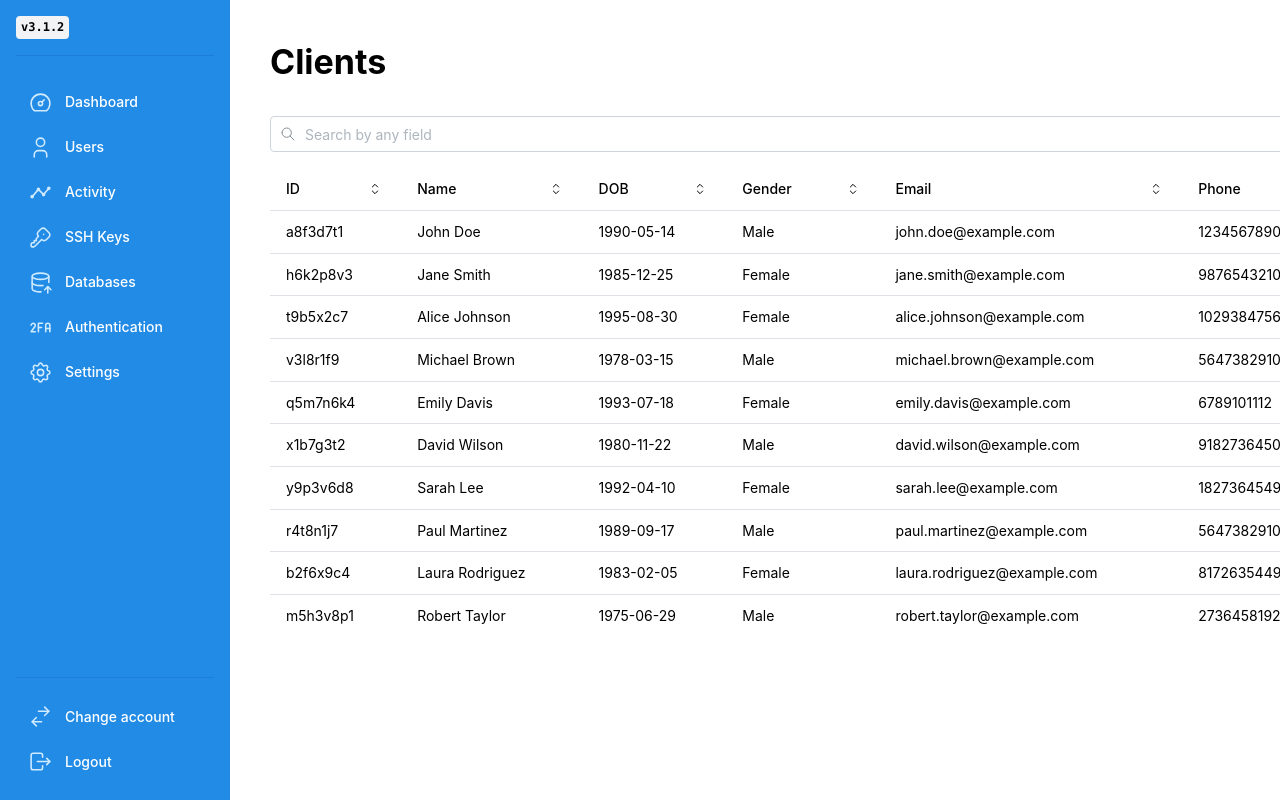
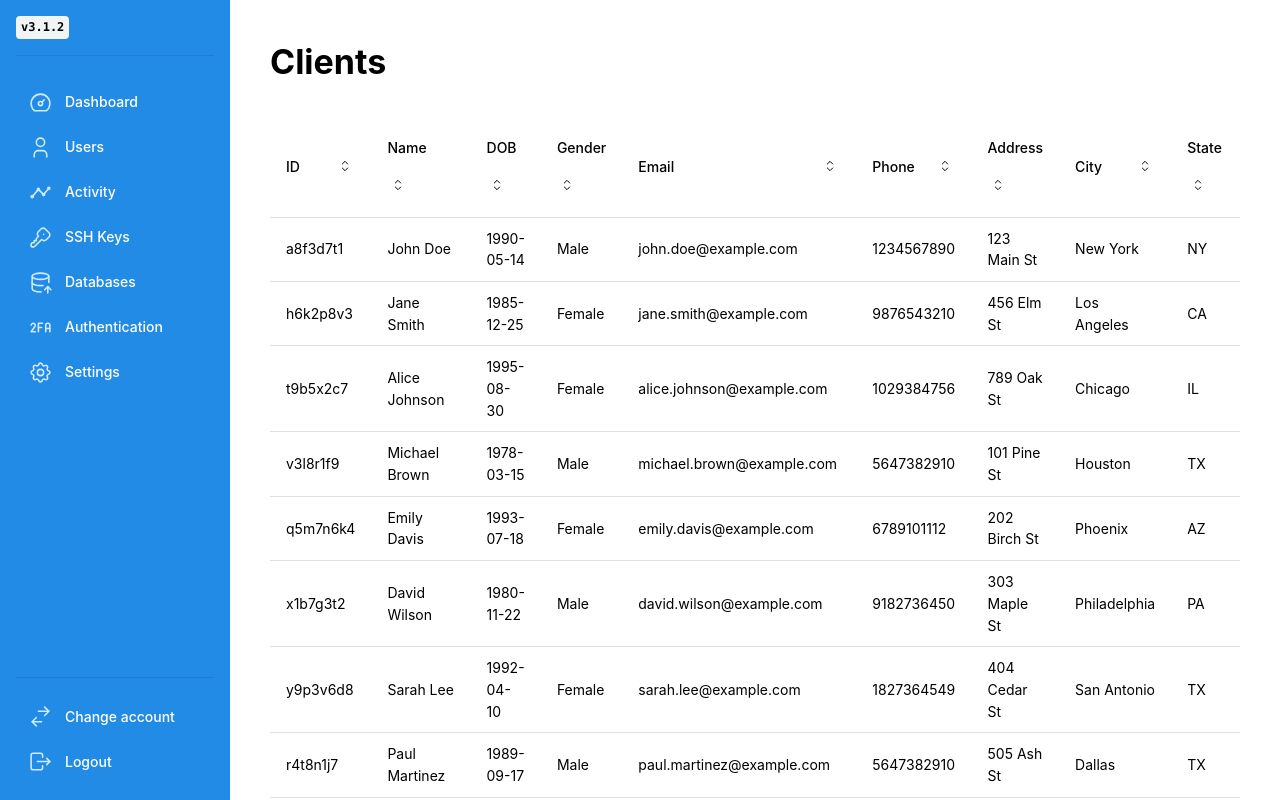
Before and after one commit to owjoel/itsa-ui, a Next.js app: page /clients in a window 1280 px wide. Built offline with nearby package versions, Linux system fonts and the light colour scheme.

Commit message:
adding scroll to table

```diff
--- a/src/app/(management)/clients/ClientTable.tsx
+++ b/src/app/(management)/clients/ClientTable.tsx
@@ -12,6 +12,7 @@ import {
   rem,
   keys,
   Badge,
+  Flex,
 } from "@mantine/core";
 import {
   IconSelector,
@@ -151,8 +152,8 @@ export function ClientTable() {
   ));
 
   return (
-    <>
-      <TextInput
+    <div>
+      {/* <TextInput
         placeholder="Search by any field"
         mb="md"
         leftSection={
@@ -163,8 +164,8 @@ export function ClientTable() {
         }
         value={search}
         onChange={handleSearchChange}
-      />
-      <Table.ScrollContainer minWidth={2000}>
+      /> */}
+      <Table.ScrollContainer minWidth={5}>
         <Table highlightOnHover horizontalSpacing="md" verticalSpacing="xs">
           <Table.Thead>
             <Table.Tr>
@@ -269,7 +270,7 @@ export function ClientTable() {
           </Table.Tbody>
         </Table>
       </Table.ScrollContainer>
-    </>
+    </div>
   );
 }
 
--- a/src/app/(management)/layout.tsx
+++ b/src/app/(management)/layout.tsx
@@ -7,8 +7,11 @@ export default function AdminLayout({ children }: { children: ReactNode }) {
     <main className="h-full">
       <Flex>
         <Navbar />
-        {children}
+        <div style={{ width: '100%', overflowX: 'auto' }}>
+          {children}
+        </div>
       </Flex>
+
     </main>
   );
 }
```
